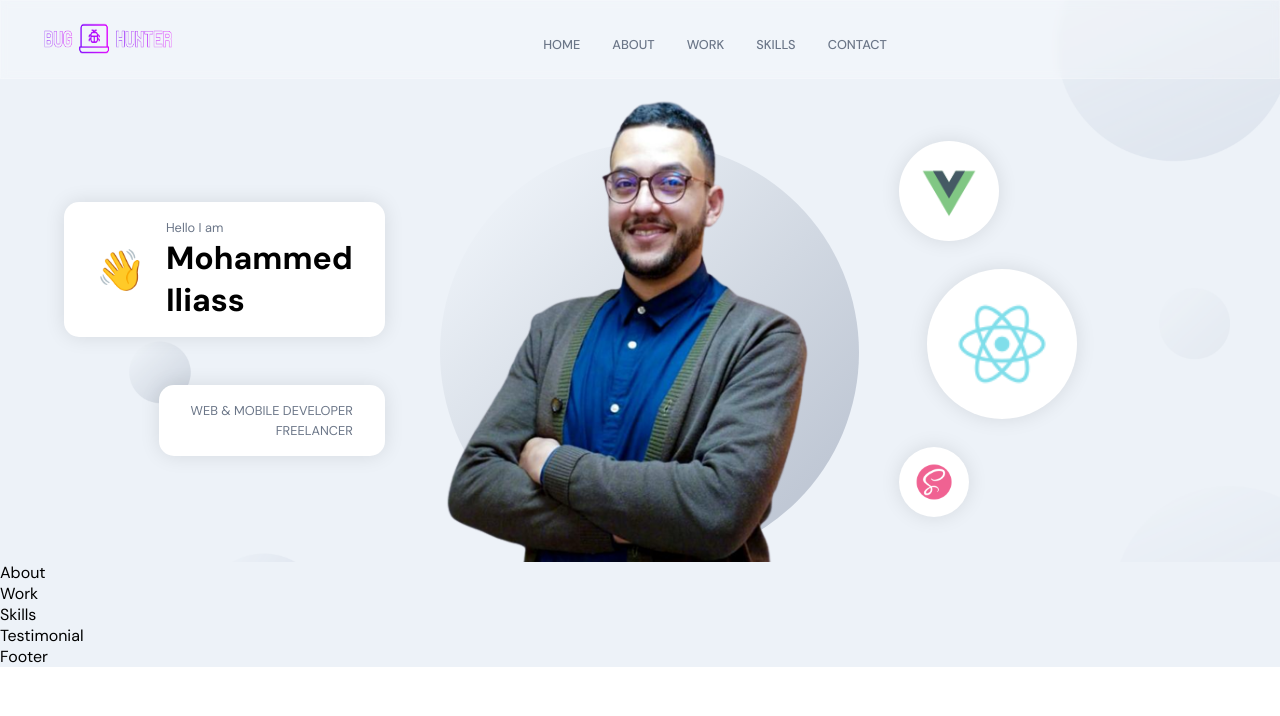
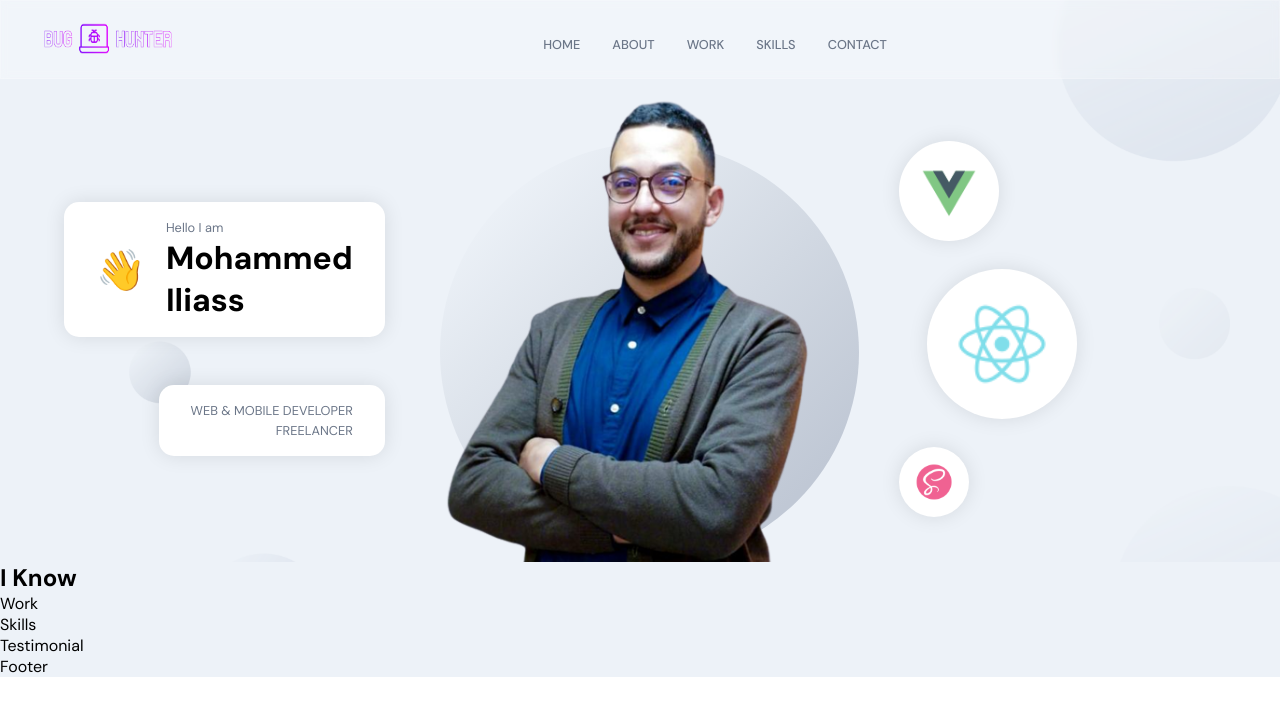
Before and after one commit to mohammediliassaffani/protfolio-med-iliass-affani, a React (Vite) app in the folder PORTFOLIO-iliass/: page / in a window 1280 px wide. Shown: the top 716 px of the page. Built offline with nearby package versions, Linux system fonts and the light colour scheme.

Commit message:
start-about

```diff
--- a/PORTFOLIO-iliass/src/container/About/About.jsx
+++ b/PORTFOLIO-iliass/src/container/About/About.jsx
@@ -1,8 +1,12 @@
 import React from 'react';
-import './About.scss'
+import './About.scss';
 
 const About = () => {
-  return <div>About</div>;
+  return (
+    <div>
+      <h2>I Know</h2>
+    </div>
+  );
 };
 
 export default About;
```
